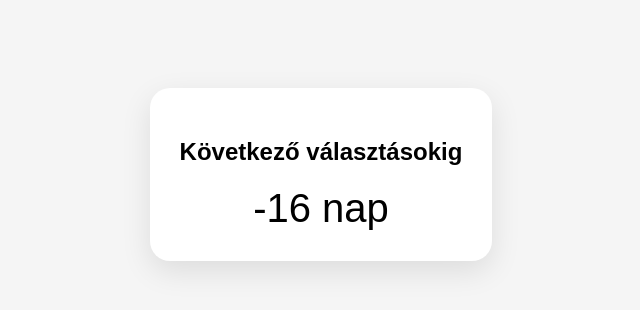
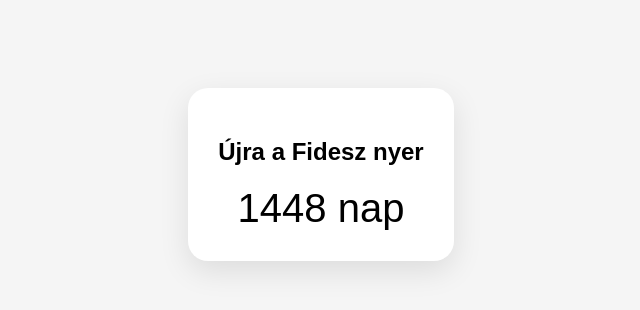
Before and after one commit to mgradampapp/countdown-site, a plain HTML site: page index.html in a window 1280 px wide. Shown: the whole page, without its empty margins (319-959 px from the left). Drawn offline with Linux system fonts and the light colour scheme.

Commit message:
Update index.html

```diff
--- a/index.html
+++ b/index.html
@@ -26,12 +26,12 @@
 <body>
 
 <div class="box">
-  <h2>Következő választásokig</h2>
+  <h2>Újra a Fidesz nyer</h2>
   <div class="timer" id="timer">betöltés...</div>
 </div>
 
 <script>
-  const target = new Date("2026-04-12T00:00:00");
+  const target = new Date("2030-04-14T23:59:00");
 
   function update() {
     const now = new Date();
```
